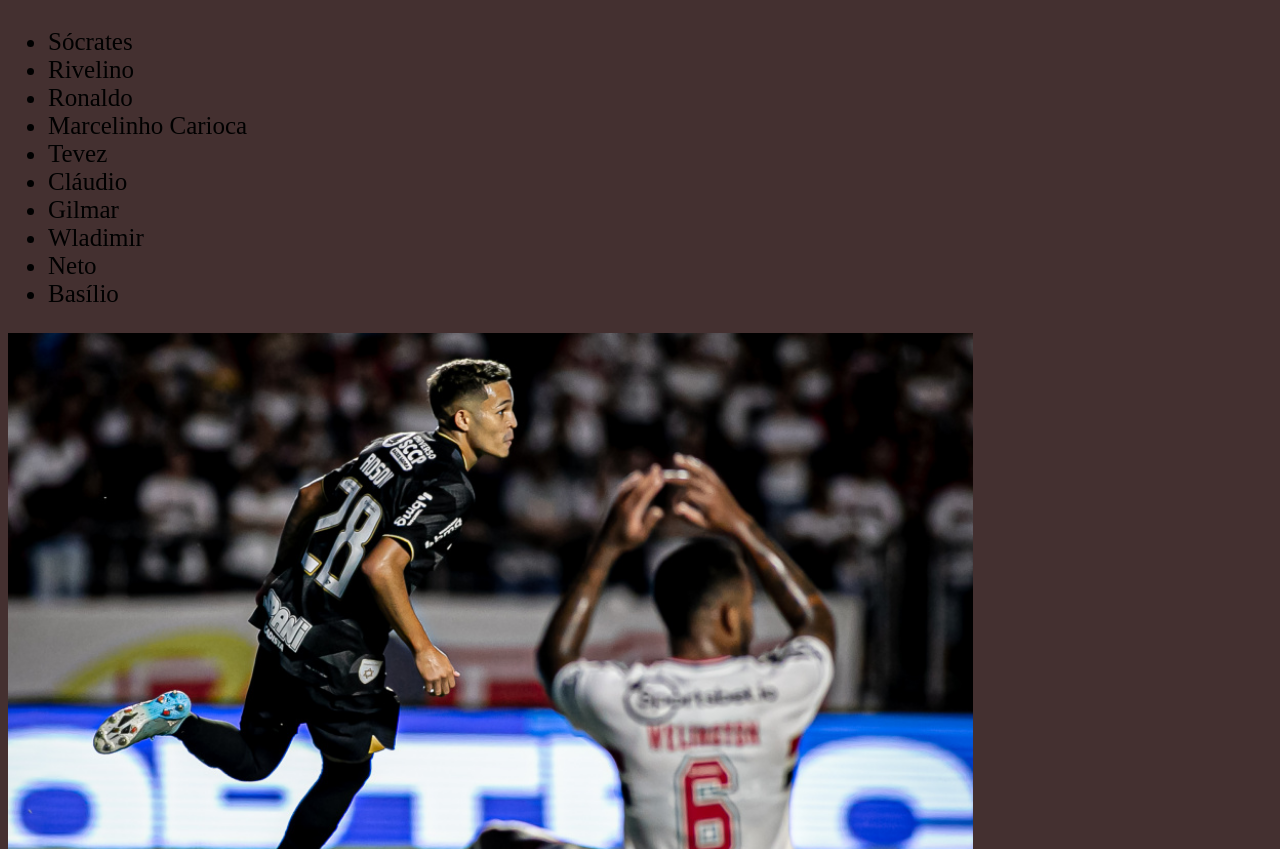
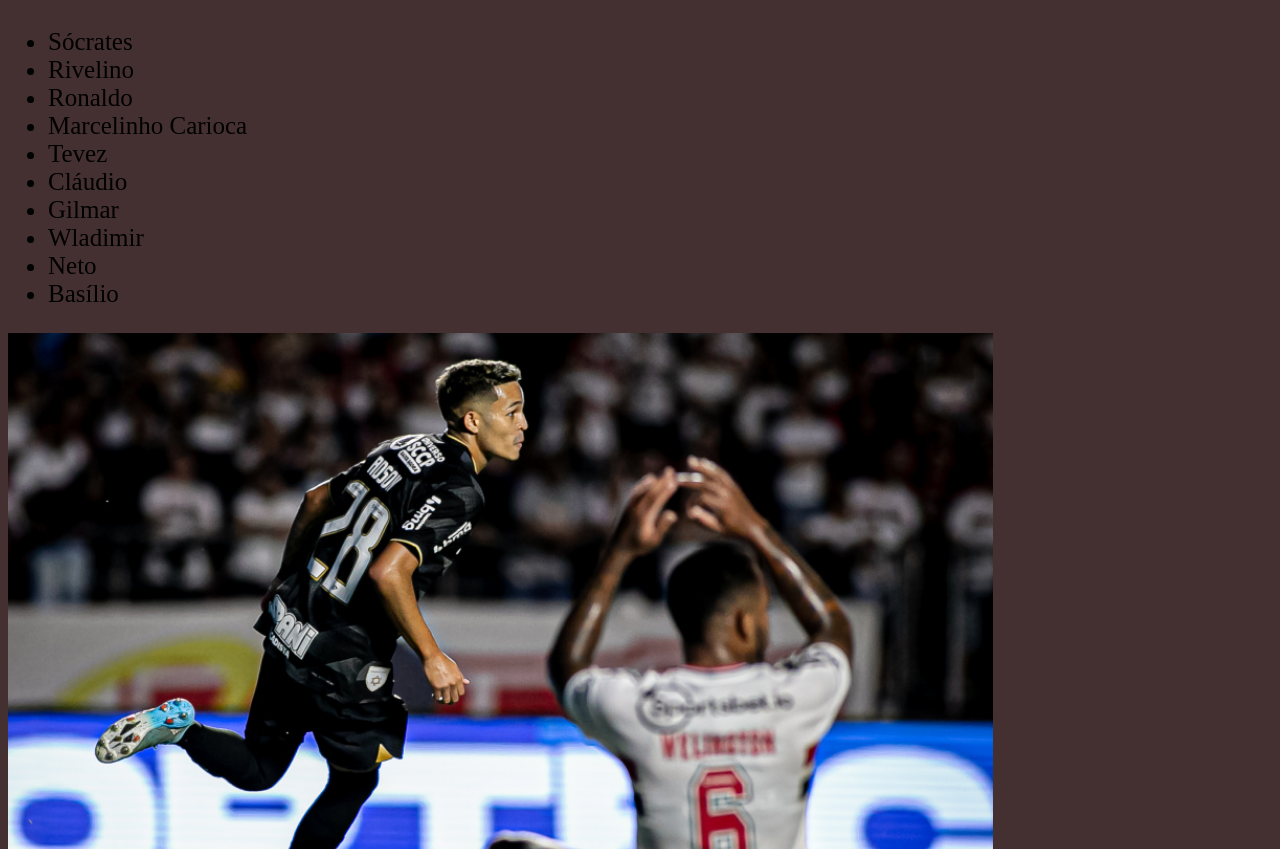
Before and after one commit to Tibursinho/projeto1, a plain HTML site: page index.html in a window 1280 px wide. Shown: the part 451-1300 px from the top of the page. Drawn offline with Linux system fonts and the light colour scheme.

Commit message:
12345678

```diff
--- a/style.css
+++ b/style.css
@@ -3,5 +3,5 @@ body{
     font-size: 25px;
 }
 img{
-    width: 965px;
+    width: 985px;
 }
```
